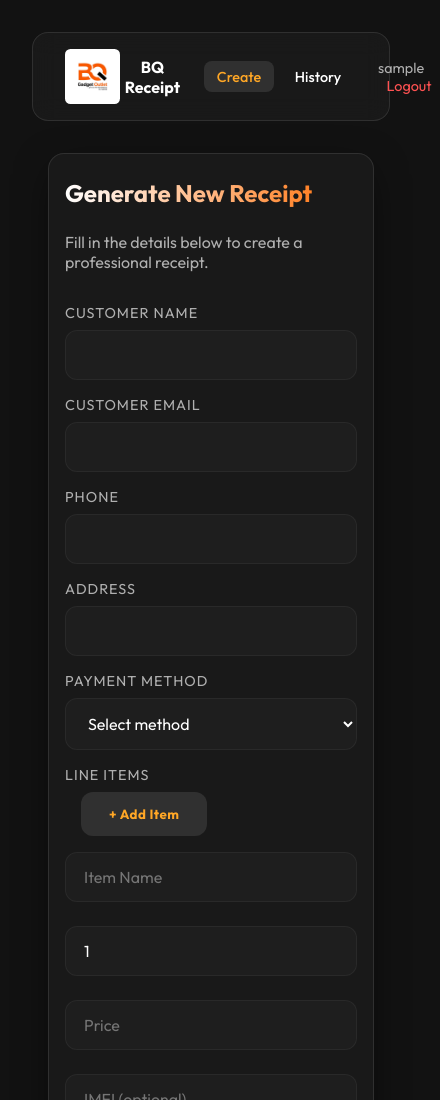
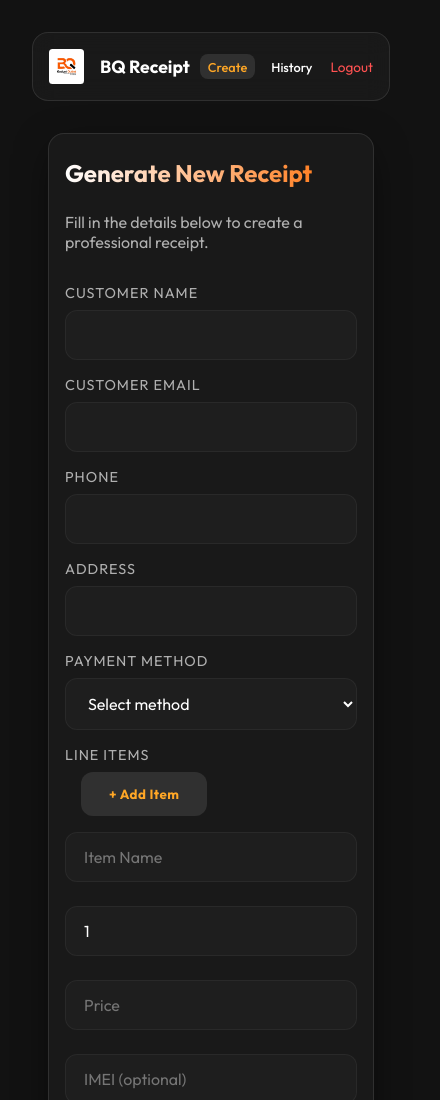
Before and after one commit to Engrdotman/BQ_receipt, a plain HTML site: page client/pages/dashboard.html in a window 390 px wide. Shown: the top 1100 px of the page, 440 px wide, since content can reach past the window. Drawn offline with Linux system fonts and the light colour scheme; sample sign-in values are in the browser's storage.

Commit message:
Apply mobile row layout for nav and set currency to #

```diff
--- a/client/css/styles.css
+++ b/client/css/styles.css
@@ -318,18 +318,37 @@ tr:hover {
     }
 
     .nav {
-        flex-direction: column;
-        gap: 1.5rem;
-        text-align: center;
+        flex-direction: row;
+        gap: 0.5rem;
+        justify-content: space-between;
+        align-items: center;
+        text-align: left;
+    }
+
+    .logo-container img {
+        height: 35px;
+        width: 35px;
+    }
+
+    .logo-container span {
+        font-size: 1.1rem !important;
     }
 
     .nav-links {
-        gap: 1rem;
+        gap: 0.5rem;
     }
 
     .nav-links a {
-        padding: 0.4rem 0.8rem;
-        font-size: 0.9rem;
+        padding: 0.3rem 0.5rem;
+        font-size: 0.8rem;
+    }
+
+    .nav-actions span#userName {
+        display: none;
+    }
+
+    .nav-actions {
+        font-size: 0.85rem;
     }
 
     table {
--- a/client/pages/dashboard.html
+++ b/client/pages/dashboard.html
@@ -23,39 +23,7 @@
 
         /* Mobile Responsive Styles */
         @media (max-width: 768px) {
-            .nav {
-                display: grid;
-                grid-template-columns: 1fr 1fr 1fr;
-                flex-direction: row;
-                align-items: center;
-                justify-content: space-between;
-                padding: 0;
-                margin: 0 1rem;
-            }
-            .logo-container {
-                display: flex;
-                align-items: center;
-                gap: 0.3rem;
 
-                img{
-                    height: 55px;
-                    width: 55px;
-                    border-radius: 10%;
-                }
-
-            }
-            .nav-links {
-                display: flex;
-                gap: 0.5rem;
-                align-items: center;
-            }
-            .nav-links a {
-                padding: 0.4rem 0.8rem;
-                font-size: 0.9rem;
-            }
-            .nav-actions {
-                font-size: 0.9rem;
-            }
             /* Grid to single column */
             .form-card > form > div[style*="grid-template-columns"] {
                 display: flex !important;
@@ -310,7 +278,7 @@
                     <td>${new Date(r.created_at).toLocaleDateString()}</td>
                     <td style="font-weight: 500;">${r.customer_name}</td>
                     <td style="color: var(--text-secondary);">${r.customer_email || 'N/A'}</td>
-                    <td style="color: var(--accent-color); font-weight: 600;">$${parseFloat(r.total_amount).toFixed(2)}</td>
+                    <td style="color: var(--accent-color); font-weight: 600;">#${parseFloat(r.total_amount).toFixed(2)}</td>
                     <td>
                         <div class="action-btns">
                             <button class="btn-download" data-id="${r.id}">Download</button>
```
Also changed, not shown: client/pages/master-dashboard.html (+11 -6 lines), client/pages/view-receipt.html (+1 -1 lines), server/templates/receipt.html (+5 -5 lines).
